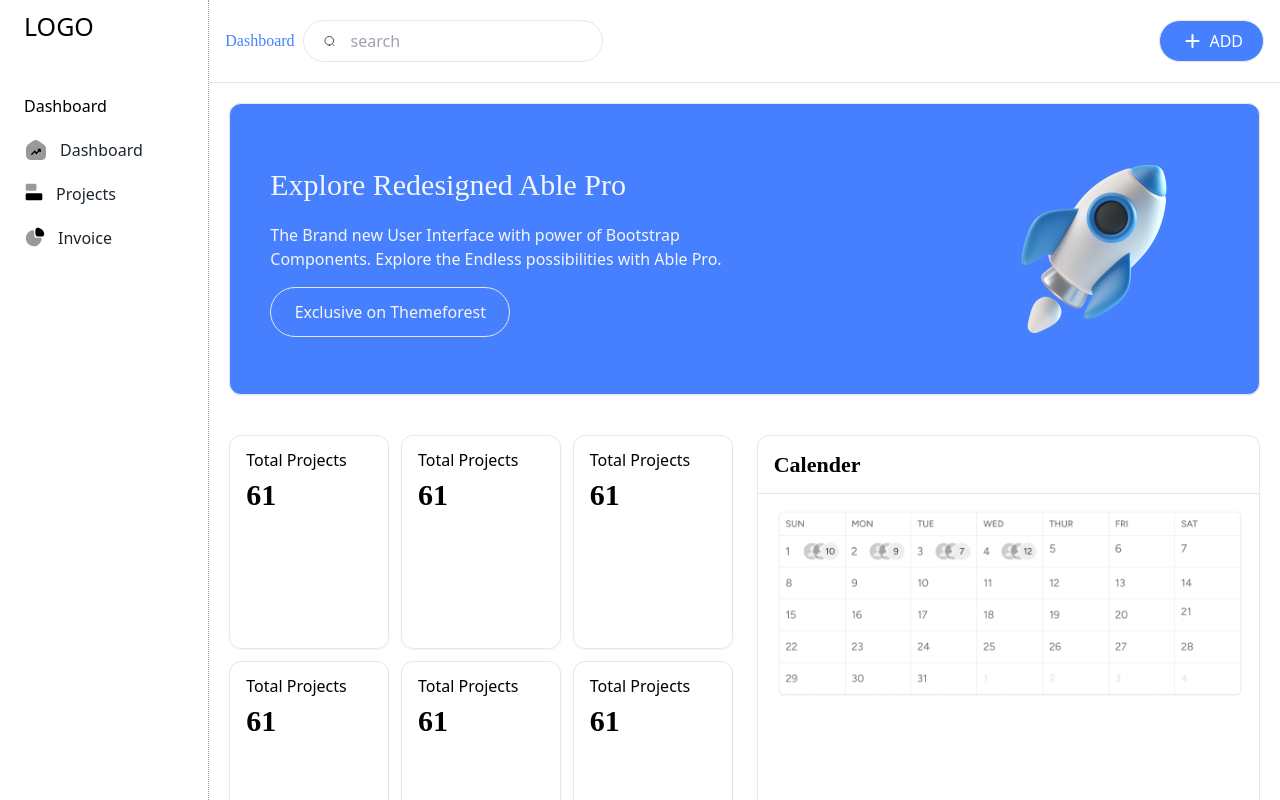
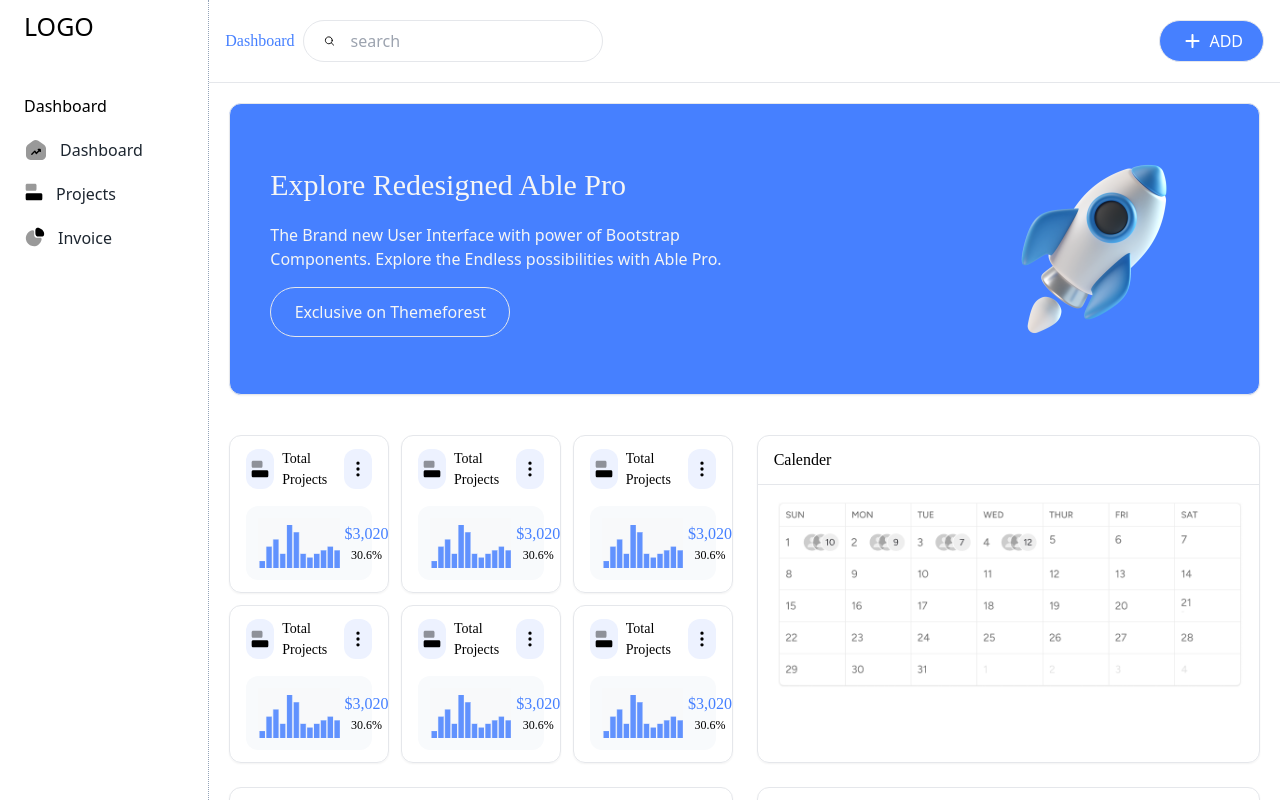
Before and after one commit to harish-bhati/admin-boiler-template, a React (Create React App) app: page / in a window 1280 px wide. Shown: the top 800 px of the page. Built offline with nearby package versions, Linux system fonts and the light colour scheme; a web font is replaced by a local one.

Commit message:
card design updated

```diff
--- /dev/null
+++ b/src/assets/icons/MenuDropdown.tsx
@@ -0,0 +1,25 @@
+import React from 'react';
+import { IconsProps } from './Icons';
+
+export const MenuDropdown = ({
+  className,
+  fill,
+  width,
+  height,
+  viewBox,
+}: IconsProps) => {
+  return (
+    <svg
+      xmlns="http://www.w3.org/2000/svg"
+      className={className}
+      viewBox={viewBox ? viewBox : '0 0 24 24'}
+      width={width ? width : '20'}
+      height={height ? height : '20'}
+      fill={fill ? fill : 'none'}
+    >
+        <path d="M13 5C13 4.44772 12.5523 4 12 4C11.4477 4 11 4.44772 11 5C11 5.55228 11.4477 6 12 6C12.5523 6 13 5.55228 13 5Z" stroke="#000000" stroke-width="2" stroke-linecap="round" stroke-linejoin="round"/>
+<path d="M13 12C13 11.4477 12.5523 11 12 11C11.4477 11 11 11.4477 11 12C11 12.5523 11.4477 13 12 13C12.5523 13 13 12.5523 13 12Z" stroke="#000000" stroke-width="2" stroke-linecap="round" stroke-linejoin="round"/>
+<path d="M13 19C13 18.4477 12.5523 18 12 18C11.4477 18 11 18.4477 11 19C11 19.5523 11.4477 20 12 20C12.5523 20 13 19.5523 13 19Z" stroke="#000000" stroke-width="2" stroke-linecap="round" stroke-linejoin="round"/>
+    </svg>
+  );
+};
--- a/src/assets/icons/SearchIcon.tsx
+++ b/src/assets/icons/SearchIcon.tsx
@@ -17,7 +17,7 @@
       height={height ? height : '16'}
       fill={fill ? fill : 'none'}
     >
-      <path d="M11.5 21a9.5 9.5 0 1 0 0-19 9.5 9.5 0 0 0 0 19ZM22 22l-2-2" stroke="currentColor" strokeWidth="1.5" strokeLinecap="round" strokeLinejoin="round"></path>
+      <path xmlns="http://www.w3.org/2000/svg" d="M15.7955 15.8111L21 21M18 10.5C18 14.6421 14.6421 18 10.5 18C6.35786 18 3 14.6421 3 10.5C3 6.35786 6.35786 3 10.5 3C14.6421 3 18 6.35786 18 10.5Z" stroke="#000000" stroke-width="2" stroke-linecap="round" stroke-linejoin="round"/>
     </svg>
   );
 };
--- a/src/assets/icons/index.ts
+++ b/src/assets/icons/index.ts
@@ -7,3 +7,4 @@
 export * from './PlusIcon';
 export * from './EditIcon';
 export * from './DeleteIcon';
+export * from './MenuDropdown';
--- a/src/assets/images/index.ts
+++ b/src/assets/images/index.ts
@@ -2,10 +2,12 @@
 import projects from './Projects.png';
 import workers from './Worker.png';
 import WelcomeBanner from './WelcomeBanner.png';
+import Graph1 from './Graph1.png';
 
 export {
   calender,
   projects,
   workers,
-  WelcomeBanner
+  WelcomeBanner,
+  Graph1,
 }
--- a/src/components/Calender.tsx
+++ b/src/components/Calender.tsx
@@ -5,8 +5,8 @@
 const Calender = () => {
   return (
     <div className="shadow-sm rounded-xl border ">
-        <h1 className="text-[22px] font-bold border-b px-4 py-3">Calender</h1>
-        <img className="px-4 py-3" src={calender} alt="calender" />
+        <h1 className="text-[16px] font-latoB border-b px-4 py-3">Calender</h1>
+        <img className="px-4 py-3 w-full" src={calender} alt="calender" />
     </div>
   );
 };
--- a/src/components/Card.tsx
+++ b/src/components/Card.tsx
@@ -1,33 +1,130 @@
 import React from "react";
-
+import { DataIcon, MenuDropdown } from "../assets/icons";
+import { Graph1 } from "../assets/images";
 
 const Card = () => {
   return (
-    <div className="card-container grid grid-cols-3 gap-3 grid-rows-2">
-        <div className="shadow-sm rounded-xl px-4 py-3 min-w-[150px] border">
-            <h1>Total Projects</h1>
-            <p className="font-bold text-[30px]">61</p>
+    <div className="card-container grid grid-cols-3 gap-3">
+      <div className="shadow-sm rounded-xl px-4 py-3 min-w-[150px] border ">
+        <div className="flex items-center gap-2 mb-4">
+          <div className="bg-blue-verylight h-10 w-10 inline-flex justify-center items-center rounded-xl">
+            <DataIcon />
+          </div>
+          <p className="text-[14px] text-black-dark font-latoB ">
+            Total Projects
+          </p>
+          <a className="bg-blue-verylight h-10 w-10 inline-flex justify-center items-center rounded-xl cursor-pointer">
+            <MenuDropdown />
+          </a>
         </div>
-        <div className="shadow-sm rounded-xl px-4 py-3 min-w-[150px] border">
-            <h1>Total Projects</h1>
-            <p className="font-bold text-[30px]">61</p>
+        <div className="flex justify-between bg-slate-50 p-3 rounded-xl gap-[5px] items-center">
+          <img className="w-[100px] h-[50px]" src={Graph1} alt="Graph1" />
+          <div className="flex flex-col items-center">
+            <p className="text-[16px] font-latoB text-blue-dark ">$3,020</p>
+            <p className="text-[12px] font-latoB"> 30.6%</p>
+          </div>
         </div>
-        <div className="shadow-sm rounded-xl px-4 py-3 min-w-[150px] border">
-            <h1>Total Projects</h1>
-            <p className="font-bold text-[30px]">61</p>
+      </div>
+      <div className="shadow-sm rounded-xl px-4 py-3 min-w-[150px] border ">
+        <div className="flex items-center gap-2 mb-4">
+          <div className="bg-blue-verylight h-10 w-10 inline-flex justify-center items-center rounded-xl">
+            <DataIcon />
+          </div>
+          <p className="text-[14px] text-black-dark font-latoB ">
+            Total Projects
+          </p>
+          <a className="bg-blue-verylight h-10 w-10 inline-flex justify-center items-center rounded-xl cursor-pointer">
+            <MenuDropdown />
+          </a>
         </div>
-        <div className="shadow-sm rounded-xl px-4 py-3 min-w-[150px] border">
-            <h1>Total Projects</h1>
-            <p className="font-bold text-[30px]">61</p>
+        <div className="flex justify-between bg-slate-50 p-3 rounded-xl gap-[5px] items-center">
+          <img className="w-[100px] h-[50px]" src={Graph1} alt="Graph1" />
+          <div className="flex flex-col items-center">
+            <p className="text-[16px] font-latoB text-blue-dark ">$3,020</p>
+            <p className="text-[12px] font-latoB"> 30.6%</p>
+          </div>
         </div>
-        <div className="shadow-sm rounded-xl px-4 py-3 min-w-[150px] border">
-            <h1>Total Projects</h1>
-            <p className="font-bold text-[30px]">61</p>
+      </div>
+      <div className="shadow-sm rounded-xl px-4 py-3 min-w-[150px] border ">
+        <div className="flex items-center gap-2 mb-4">
+          <div className="bg-blue-verylight h-10 w-10 inline-flex justify-center items-center rounded-xl">
+            <DataIcon />
+          </div>
+          <p className="text-[14px] text-black-dark font-latoB ">
+            Total Projects
+          </p>
+          <a className="bg-blue-verylight h-10 w-10 inline-flex justify-center items-center rounded-xl cursor-pointer">
+            <MenuDropdown />
+          </a>
         </div>
-        <div className="shadow-sm rounded-xl px-4 py-3 min-w-[150px] border">
-            <h1>Total Projects</h1>
-            <p className="font-bold text-[30px]">61</p>
+        <div className="flex justify-between bg-slate-50 p-3 rounded-xl gap-[5px] items-center">
+          <img className="w-[100px] h-[50px]" src={Graph1} alt="Graph1" />
+          <div className="flex flex-col items-center">
+            <p className="text-[16px] font-latoB text-blue-dark ">$3,020</p>
+            <p className="text-[12px] font-latoB"> 30.6%</p>
+          </div>
         </div>
+      </div>
+      <div className="shadow-sm rounded-xl px-4 py-3 min-w-[150px] border ">
+        <div className="flex items-center gap-2 mb-4">
+          <div className="bg-blue-verylight h-10 w-10 inline-flex justify-center items-center rounded-xl">
+            <DataIcon />
+          </div>
+          <p className="text-[14px] text-black-dark font-latoB ">
+            Total Projects
+          </p>
+          <a className="bg-blue-verylight h-10 w-10 inline-flex justify-center items-center rounded-xl cursor-pointer">
+            <MenuDropdown />
+          </a>
+        </div>
+        <div className="flex justify-between bg-slate-50 p-3 rounded-xl gap-[5px] items-center">
+          <img className="w-[100px] h-[50px]" src={Graph1} alt="Graph1" />
+          <div className="flex flex-col items-center">
+            <p className="text-[16px] font-latoB text-blue-dark ">$3,020</p>
+            <p className="text-[12px] font-latoB"> 30.6%</p>
+          </div>
+        </div>
+      </div>
+      <div className="shadow-sm rounded-xl px-4 py-3 min-w-[150px] border ">
+        <div className="flex items-center gap-2 mb-4">
+          <div className="bg-blue-verylight h-10 w-10 inline-flex justify-center items-center rounded-xl">
+            <DataIcon />
+          </div>
+          <p className="text-[14px] text-black-dark font-latoB ">
+            Total Projects
+          </p>
+          <a className="bg-blue-verylight h-10 w-10 inline-flex justify-center items-center rounded-xl cursor-pointer">
+            <MenuDropdown />
+          </a>
+        </div>
+        <div className="flex justify-between bg-slate-50 p-3 rounded-xl gap-[5px] items-center">
+          <img className="w-[100px] h-[50px]" src={Graph1} alt="Graph1" />
+          <div className="flex flex-col items-center">
+            <p className="text-[16px] font-latoB text-blue-dark ">$3,020</p>
+            <p className="text-[12px] font-latoB"> 30.6%</p>
+          </div>
+        </div>
+      </div>
+      <div className="shadow-sm rounded-xl px-4 py-3 min-w-[150px] border ">
+        <div className="flex items-center gap-2 mb-4">
+          <div className="bg-blue-verylight h-10 w-10 inline-flex justify-center items-center rounded-xl">
+            <DataIcon />
+          </div>
+          <p className="text-[14px] text-black-dark font-latoB ">
+            Total Projects
+          </p>
+          <a className="bg-blue-verylight h-10 w-10 inline-flex justify-center items-center rounded-xl cursor-pointer">
+            <MenuDropdown />
+          </a>
+        </div>
+        <div className="flex justify-between bg-slate-50 p-3 rounded-xl gap-[5px] items-center">
+          <img className="w-[100px] h-[50px]" src={Graph1} alt="Graph1" />
+          <div className="flex flex-col items-center">
+            <p className="text-[16px] font-latoB text-blue-dark ">$3,020</p>
+            <p className="text-[12px] font-latoB"> 30.6%</p>
+          </div>
+        </div>
+      </div>
     </div>
   );
 };
--- a/src/pages/Dashboard.tsx
+++ b/src/pages/Dashboard.tsx
@@ -10,7 +10,7 @@
       <div>
         <Banner />
       </div>
-      <div className="grid grid-cols-2 gap-6 p-5 w-full h-[calc(100vh-74px)]">
+      <div className="grid grid-cols-2 gap-6 p-5 w-full">
         <Card />
         <Calender />
         <Projects />
--- a/tailwind.config.js
+++ b/tailwind.config.js
@@ -25,9 +25,11 @@
           dark:'#1d2630',
         },
         blue:{
+          verylight:'#edf2ff',
           light: '#3366ff14',
           lighter: '#3366ff',
           dark: '#4680ff',
+
         },
         green:{
           lighter: '#ccf9b6',
```
Also changed, not shown: src/assets/images/Graph1.png (added).
